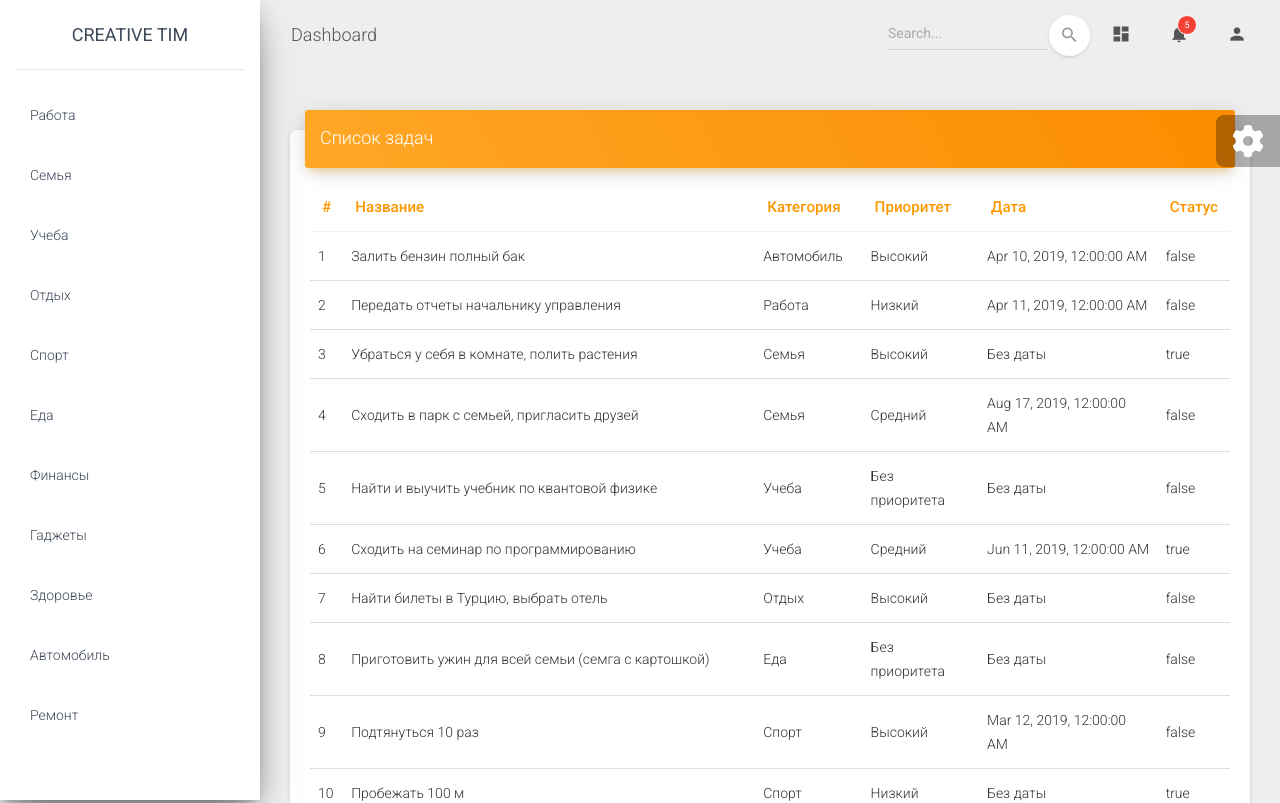
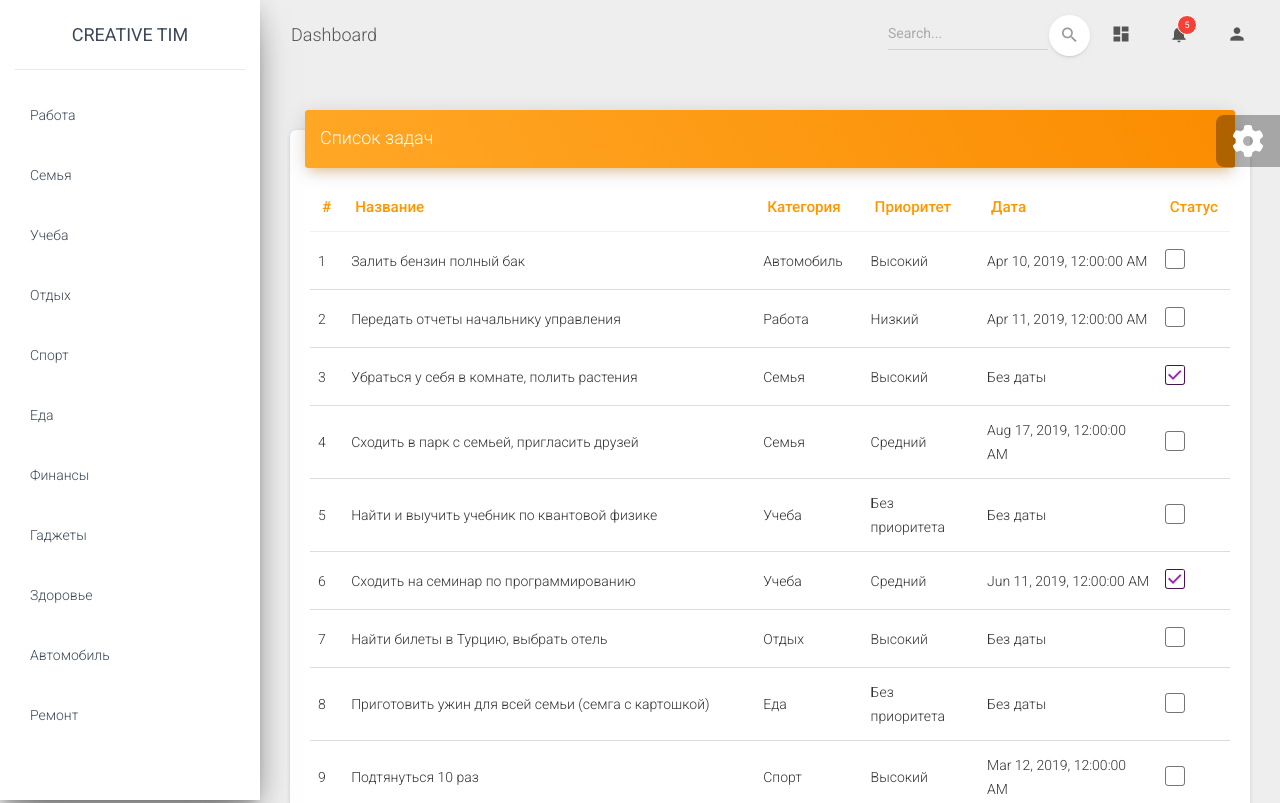
Before and after one commit to lnalna/angular-todo, an Angular app: page / in a window 1280 px wide. Shown: the top 803 px of the page. Built offline with nearby package versions, Linux system fonts and the light colour scheme.

Commit message:
добавил checkbox в статусе

```diff
--- a/src/app/views/tasks/tasks.component.html
+++ b/src/app/views/tasks/tasks.component.html
@@ -19,7 +19,17 @@
         <td>{{task.category != null ? task.category.title : 'Без категории'}}</td>
         <td>{{task.priority != null ? task.priority.title : 'Без приоритета'}}</td>
         <td>{{task.date != null ? (task.date | date : 'medium') : 'Без даты'}}</td>
-        <td>{{task.completed}}</td>
+        <td>
+          <div class="form-check">
+            <label class="form-check-label">
+              <input class="form-check-input" type="checkbox" value="" [checked]="task.completed">
+              <span class="form-check-sign">
+                <span class="check"></span>
+              </span>
+            </label>
+          </div>
+
+        </td>
       </tr>
       </tbody>
     </table>
```
